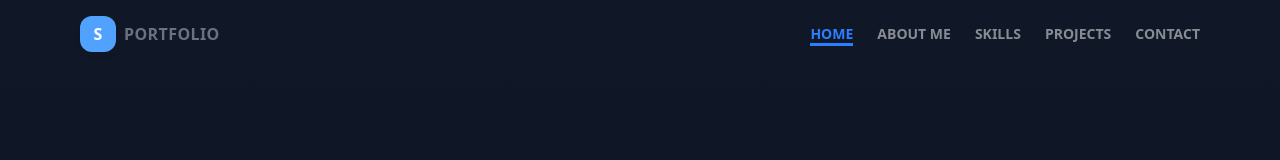
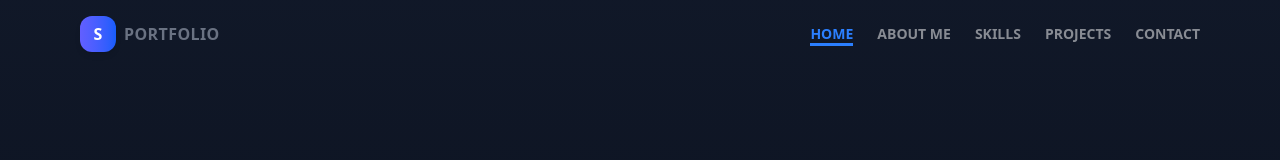
Before and after one commit to sunnybhull95/my-portfolio, a React (Vite) app: page / in a window 1280 px wide. Shown: the top 160 px of the page. Built offline with nearby package versions, Linux system fonts and the light colour scheme.

Commit message:
Updated navbar logo

```diff
--- a/src/components/Navbar.jsx
+++ b/src/components/Navbar.jsx
@@ -47,7 +47,7 @@ export default function Navbar() {
         <div className="flex items-center gap-2">
           <a
             href="#home"
-            className="h-9 w-9 bg-blue-400 text-white flex items-center justify-center font-bold rounded-xl shadow-md"
+            className="h-9 w-9   bg-gradient-to-r from-indigo-500 to-blue-600  text-white flex items-center justify-center font-bold rounded-xl shadow-md"
           >
             S
           </a>
```
